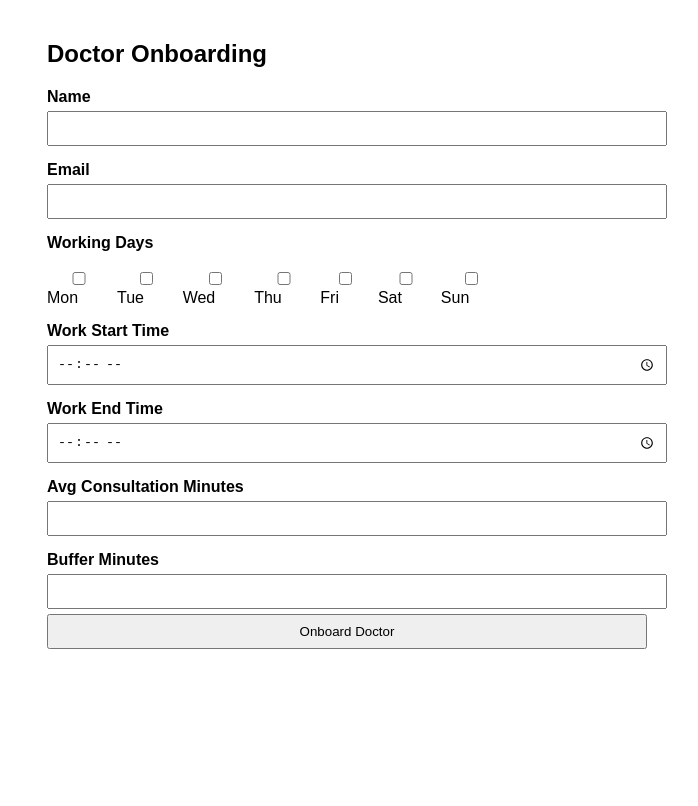
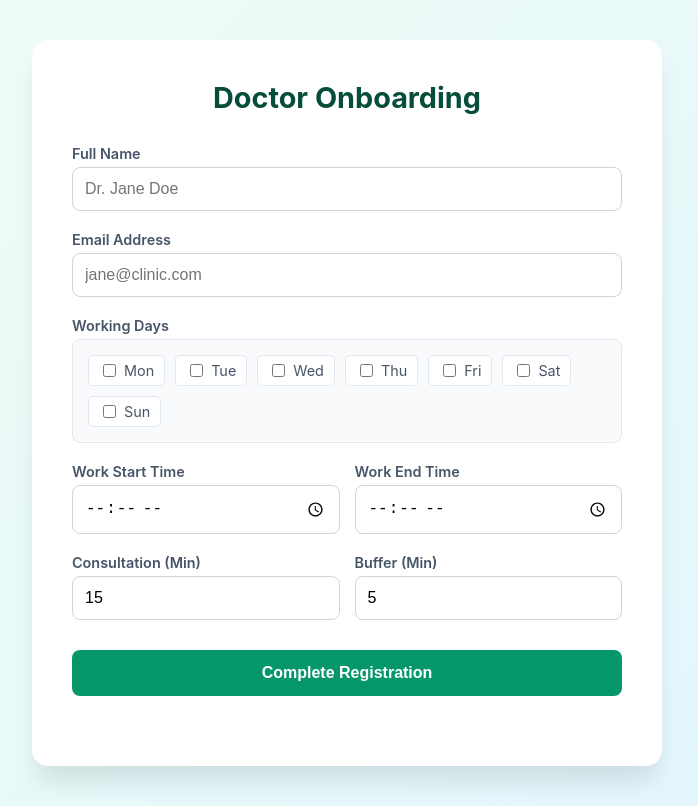
Before and after one commit to mustafat52/appointment-booking-agent, a plain HTML site: page static/doc_onboard.html in a window 1280 px wide. Shown: the whole page, without its empty margins (293-991 px from the left). Drawn offline with Linux system fonts and the light colour scheme.

Commit message:
testfinal

```diff
--- a/static/doc_onboard.html
+++ b/static/doc_onboard.html
@@ -2,48 +2,137 @@
 <html lang="en">
 <head>
   <meta charset="UTF-8" />
+  <meta name="viewport" content="width=device-width, initial-scale=1.0">
   <title>Doctor Onboarding</title>
   <style>
+    :root {
+        --primary: #059669; /* Emerald for medical success vibe */
+        --accent: #10b981;
+        --text: #334155;
+    }
+
     body {
-      font-family: Arial, sans-serif;
-      max-width: 600px;
-      margin: 40px auto;
+      font-family: 'Inter', sans-serif;
+      background: linear-gradient(135deg, #f0fdf4 0%, #e1f5fe 100%);
+      color: var(--text);
+      margin: 0;
+      padding: 40px 20px;
+      display: flex;
+      justify-content: center;
     }
+
+    .form-card {
+      background: white;
+      padding: 40px;
+      border-radius: 16px;
+      box-shadow: 0 20px 25px -5px rgba(0, 0, 0, 0.1);
+      width: 100%;
+      max-width: 550px;
+    }
+
+    h2 {
+      margin-top: 0;
+      color: #064e3b;
+      font-size: 1.8rem;
+      text-align: center;
+      margin-bottom: 30px;
+    }
+
     label {
       display: block;
-      margin-top: 15px;
-      font-weight: bold;
+      margin-top: 20px;
+      font-weight: 600;
+      font-size: 0.9rem;
+      color: #475569;
+      margin-bottom: 5px;
     }
-    input, button {
+
+    input[type="text"],
+    input[type="email"],
+    input[type="time"],
+    input[type="number"] {
       width: 100%;
-      padding: 8px;
-      margin-top: 5px;
+      padding: 12px;
+      border: 1px solid #d1d5db;
+      border-radius: 8px;
+      box-sizing: border-box;
+      font-size: 1rem;
     }
+
+    input:focus {
+      outline: none;
+      border-color: var(--primary);
+      ring: 2px solid var(--primary);
+    }
+
+    .grid-row {
+        display: grid;
+        grid-template-columns: 1fr 1fr;
+        gap: 15px;
+    }
+
+    .days {
+      background: #f8fafc;
+      padding: 15px;
+      border-radius: 8px;
+      display: flex;
+      flex-wrap: wrap;
+      gap: 10px;
+      border: 1px solid #e2e8f0;
+    }
+
     .days label {
-      display: inline-block;
-      margin-right: 10px;
+      display: flex;
+      align-items: center;
+      gap: 5px;
+      margin: 0;
       font-weight: normal;
+      background: white;
+      padding: 5px 10px;
+      border-radius: 5px;
+      border: 1px solid #e2e8f0;
+      cursor: pointer;
     }
-    .error {
-      color: red;
-      margin-top: 15px;
+
+    button {
+      width: 100%;
+      padding: 14px;
+      margin-top: 30px;
+      background: var(--primary);
+      color: white;
+      border: none;
+      border-radius: 8px;
+      font-size: 1rem;
+      font-weight: 600;
+      cursor: pointer;
+      transition: background 0.2s;
     }
-    .success {
-      color: green;
-      margin-top: 15px;
+
+    button:hover {
+      background: #047857;
     }
+
+    #message {
+      text-align: center;
+      font-weight: 500;
+      padding: 15px;
+    }
+
+    .error { color: #dc2626; }
+    .success { color: #059669; }
   </style>
 </head>
 <body>
 
+  <div class="form-card">
     <h2>Doctor Onboarding</h2>
 
     <form id="onboard-form">
-    <label>Name</label>
-    <input type="text" id="name" required />
+      <label>Full Name</label>
+      <input type="text" id="name" placeholder="Dr. Jane Doe" required />
 
-    <label>Email</label>
-    <input type="email" id="email" required />
+      <label>Email Address</label>
+      <input type="email" id="email" placeholder="jane@clinic.com" required />
 
       <label>Working Days</label>
       <div class="days">
@@ -56,22 +145,33 @@
         <label><input type="checkbox" value="6"> Sun</label>
       </div>
 
+      <div class="grid-row">
+          <div>
             <label>Work Start Time</label>
             <input type="time" id="start_time" required />
-
+          </div>
+          <div>
             <label>Work End Time</label>
             <input type="time" id="end_time" required />
+          </div>
+      </div>
 
-    <label>Avg Consultation Minutes</label>
-    <input type="number" id="avg_minutes" required />
+      <div class="grid-row">
+          <div>
+            <label>Consultation (Min)</label>
+            <input type="number" id="avg_minutes" value="15" required />
+          </div>
+          <div>
+            <label>Buffer (Min)</label>
+            <input type="number" id="buffer_minutes" value="5" required />
+          </div>
+      </div>
 
-    <label>Buffer Minutes</label>
-    <input type="number" id="buffer_minutes" required />
-
-    <button type="submit">Onboard Doctor</button>
+      <button type="submit">Complete Registration</button>
     </form>
 
     <div id="message"></div>
+  </div>
 
   <script src="/static/doc_onboard.js"></script>
 </body>
```
Also changed, not shown: static/index.html (+102 -21 lines). Lines whose indentation alone changed are shown as unchanged.
